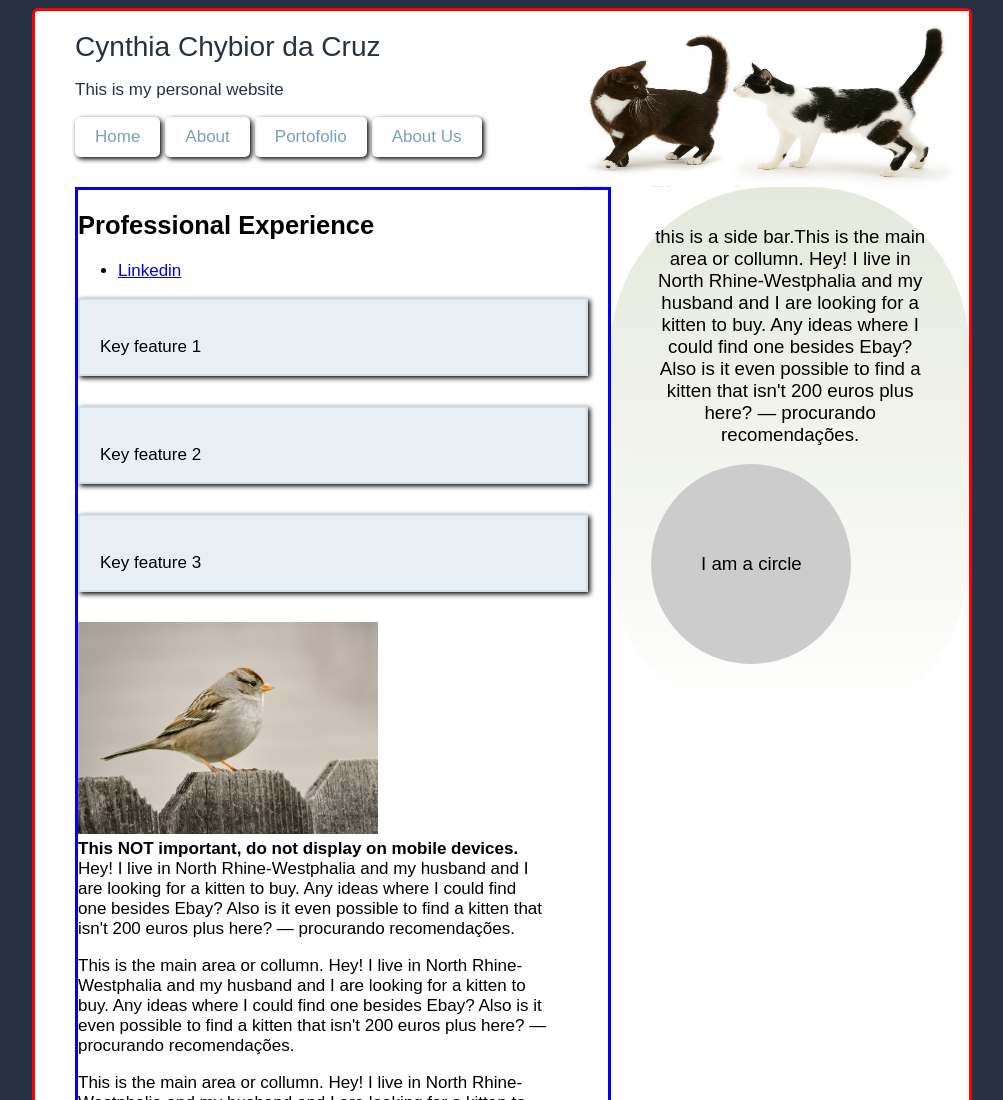
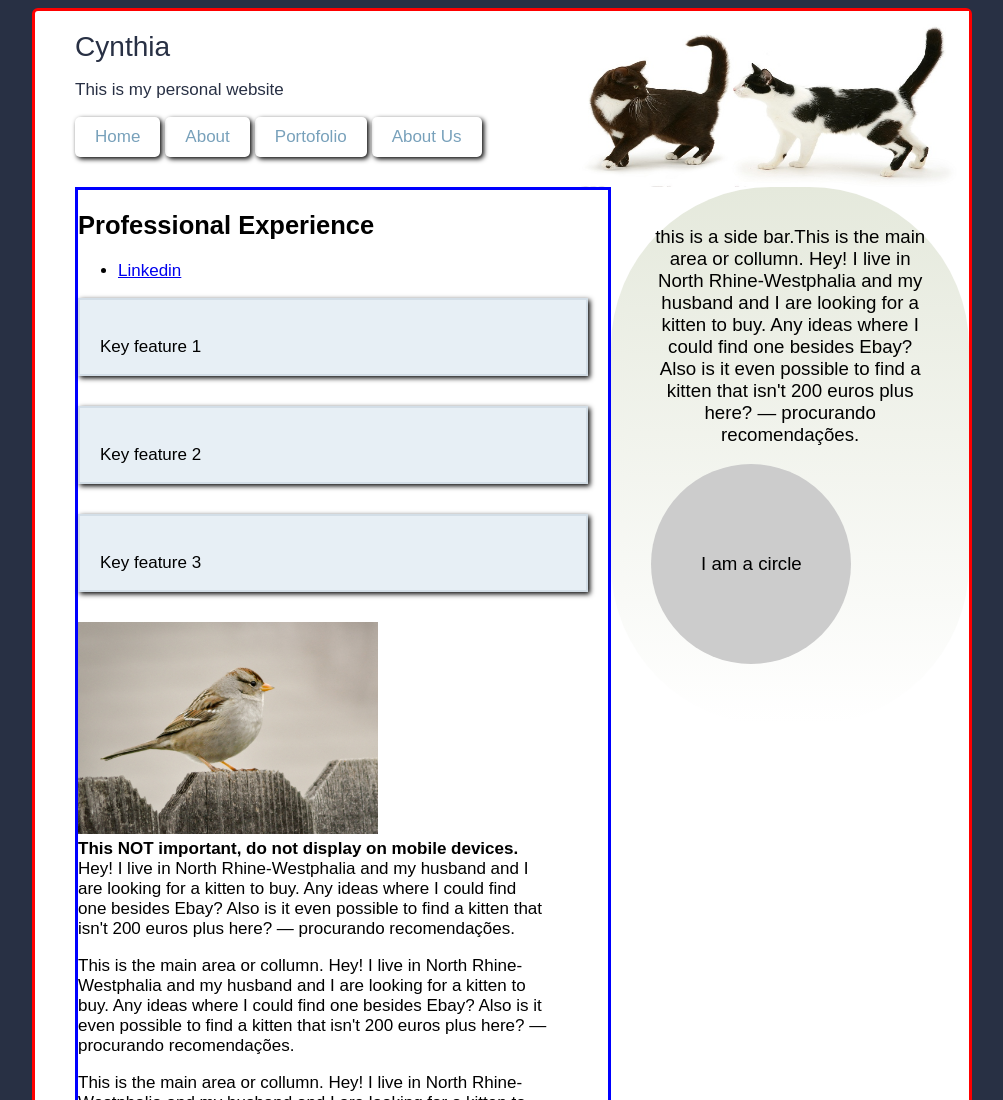
Before and after one commit to cyncats/primeiro-projeto, a plain HTML site: page index.html in a window 1280 px wide. Shown: the top 1100 px of the page, without its empty margins (138-1141 px from the left). Drawn offline with Linux system fonts and the light colour scheme; a web font is replaced by a local one.

Commit message:
Update index.html

```diff
--- a/index.html
+++ b/index.html
@@ -15,7 +15,7 @@
 
     <div class="container">
             <header>
-                <h1> Cynthia Chybior da Cruz</h1>
+                <h1> Cynthia</h1>
                     <p class="hide-small"> This is my personal website</p>
 
                     <nav class="site-nav">
```
